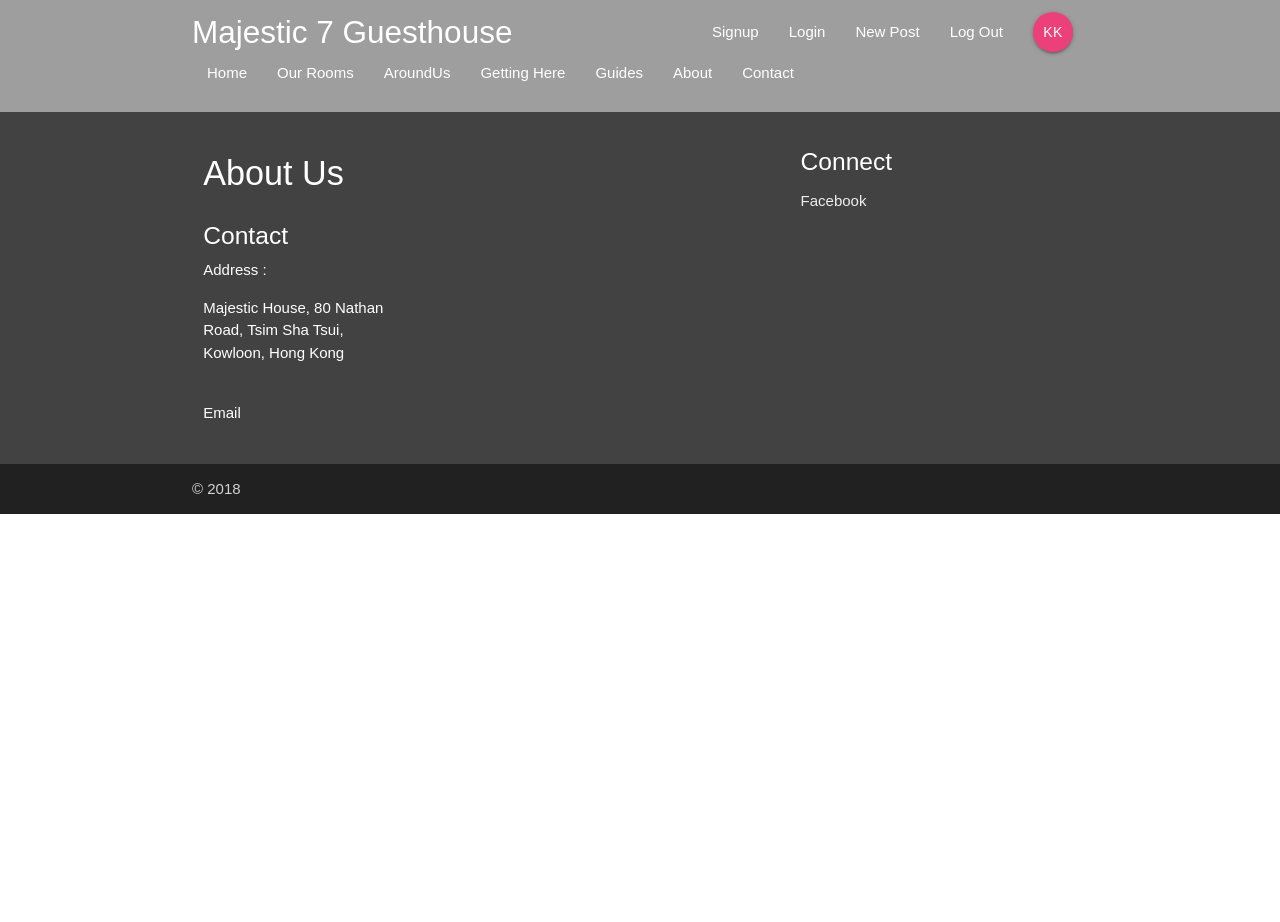
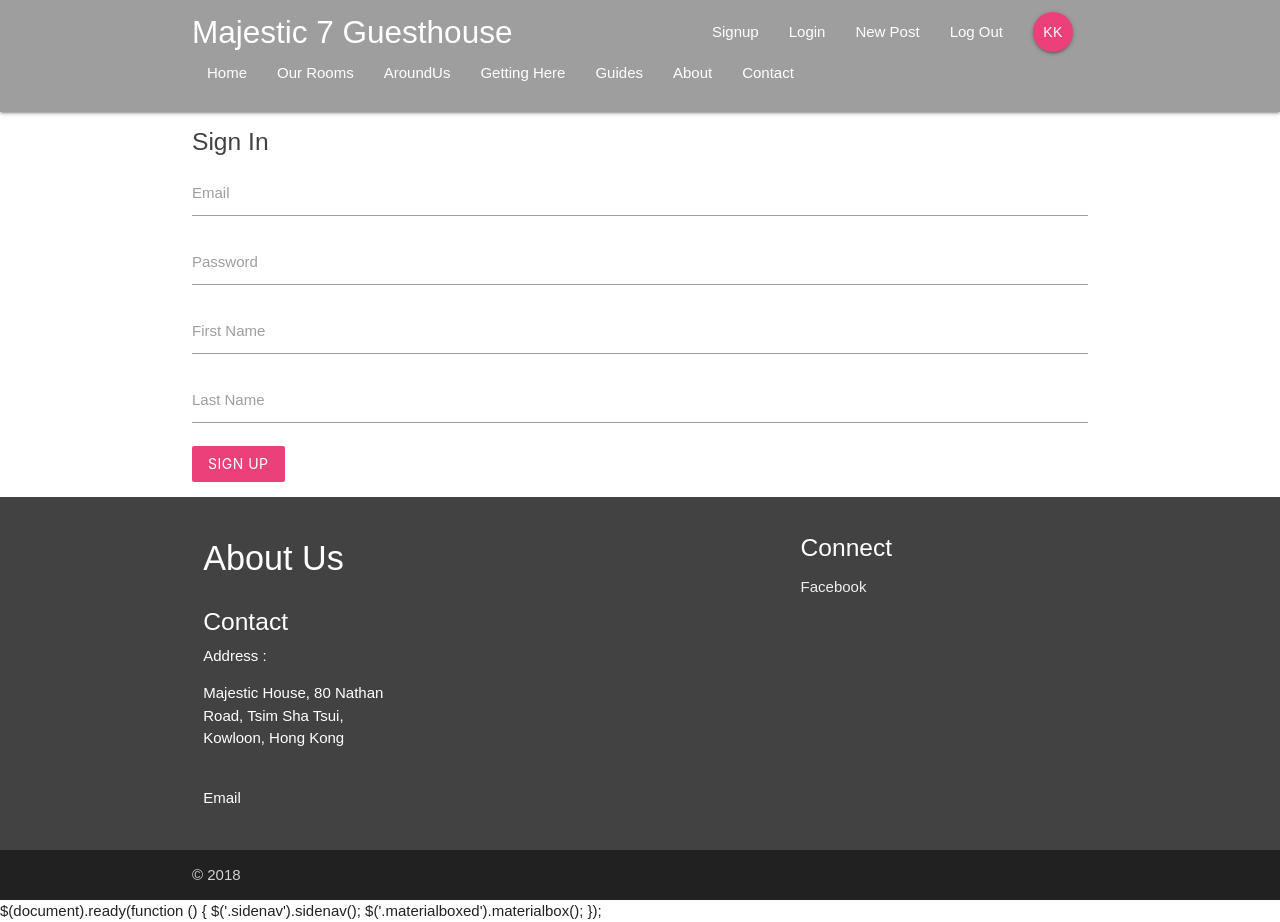
Before and after one commit to clickingmouse/M7GH, a React (Create React App) app in the folder m7gh/: page /signup in a window 1280 px wide. Before the commit the page ends 800 px from the top, so only its background shows below. Built offline with nearby package versions, Linux system fonts and the light colour scheme.

Commit message:
basic guides & auth component

```diff
--- a/m7gh/public/index.html
+++ b/m7gh/public/index.html
@@ -49,8 +49,11 @@
 
 
   <script src="https://code.jquery.com/jquery-3.3.1.min.js"></script>
-  <script src="https://cdnjs.cloudflare.com/ajax/libs/materialize/1.0.0-beta/js/materialize.min.js"></script>
-  <script>
+
+<!-- Compiled and minified JavaScript -->
+    <script src="https://cdnjs.cloudflare.com/ajax/libs/materialize/1.0.0/js/materialize.min.js"></script>
+
+
     $(document).ready(function () {
       $('.sidenav').sidenav();
       $('.materialboxed').materialbox();
--- a/m7gh/src/App.js
+++ b/m7gh/src/App.js
@@ -1,16 +1,18 @@
 import React, { Component } from "react";
-import { BrowserRouter, Route } from "react-router-dom";
+import { BrowserRouter, Route, Switch } from "react-router-dom";
 import Navbar from "./components/layout/Navbar";
 import Home from "./components/home/Home";
 import GettingHere from "./components/gettinghere/GettingHere";
 import Contact from "./components/contact/Contact";
 import GuidesGuide from "./components/guidesguide/GuidesGuide";
 import Guides from "./components/guides/Guides";
-
+import GuideDetails from "./components/guides/GuideDetails";
 import AroundUs from "./components/aroundus/AroundUs";
 import About from "./components/about/About";
 import Footer from "./components/layout/Footer";
 import OurRooms from "./components/ourrooms/OurRooms";
+import SignIn from "./components/auth/SignIn";
+import SignUp from "./components/auth/SignUp";
 
 class App extends Component {
   render() {
@@ -18,14 +20,19 @@ class App extends Component {
       <BrowserRouter>
         <div className="App">
           <Navbar />
+          <Switch>
+            <Route exact path="/" component={Home} />
             <Route path="/home" component={Home} />
             <Route path="/rooms" component={OurRooms} />
 
             <Route path="/about" component={About} />
             <Route path="/getting-here" component={GettingHere} />
             <Route path="/around-us" component={AroundUs} />
-          <Route path="/guides" component={Guides} />
+            <Route exact path="/guides" component={Guides} />
+            <Route path="/guides/:id" component={GuideDetails} />
             <Route path="/contact" component={Contact} />
+            <Route path="/signup" component={SignUp} />
+          </Switch>
           <Footer />
         </div>
       </BrowserRouter>
--- a/m7gh/src/components/auth/SignIn.js
+++ b/m7gh/src/components/auth/SignIn.js
@@ -0,0 +1,47 @@
+import React, { Component } from "react";
+
+class SignIn extends Component {
+  state = {
+    email: "",
+    password: ""
+  };
+  handleChange = e => {
+    this.setState({
+      [e.target.id]: e.target.value
+    });
+  };
+
+  handleSubmit = e => {
+    e.preventDefault();
+    console.log(this.state);
+  };
+  render() {
+    return (
+      <div>
+        <div className="container">
+          <form onSubmit={this.handleSubmit} className="white">
+            <h5 className="grey-text text-darken-3">Sign In</h5>
+            <div className="input-field">
+              <label htmlFor="email">Email</label>
+              <input type="email" id="email" onChange={this.handleChange} />
+            </div>
+
+            <div className="input-field">
+              <label htmlFor="password">Password</label>
+              <input
+                type="password"
+                id="password"
+                onChange={this.handleChange}
+              />
+            </div>
+            <div className="input-field">
+              <button className="btn pink lighten-1 z-depth-0">Login</button>
+            </div>
+          </form>
+        </div>
+      </div>
+    );
+  }
+}
+
+export default SignIn;
--- a/m7gh/src/components/auth/SignUp.js
+++ b/m7gh/src/components/auth/SignUp.js
@@ -0,0 +1,60 @@
+import React, { Component } from "react";
+
+class SignUp extends Component {
+  state = {
+    email: "",
+    password: "",
+    firstName: "",
+    lastName: ""
+  };
+  handleChange = e => {
+    this.setState({
+      [e.target.id]: e.target.value
+    });
+  };
+
+  handleSubmit = e => {
+    e.preventDefault();
+    console.log(this.state);
+  };
+  render() {
+    return (
+      <div>
+        <div className="container">
+          <form onSubmit={this.handleSubmit} className="white">
+            <h5 className="grey-text text-darken-3">Sign In</h5>
+            <div className="input-field">
+              <label htmlFor="email">Email</label>
+              <input type="email" id="email" onChange={this.handleChange} />
+            </div>
+
+            <div className="input-field">
+              <label htmlFor="password">Password</label>
+              <input
+                type="password"
+                id="password"
+                onChange={this.handleChange}
+              />
+            </div>
+
+            <div className="input-field">
+              <label htmlFor="firstName">First Name</label>
+              <input type="text" id="firstName" onChange={this.handleChange} />
+            </div>
+
+            <div className="input-field">
+              <label htmlFor="lastName">Last Name</label>
+              <input type="text" id="lastName" onChange={this.handleChange} />
+            </div>
+
+            <div className="input-field">
+              <button className="btn pink lighten-1 z-depth-0">Sign Up</button>
+            </div>
+          </form>
+        </div>
+      </div>
+    );
+  }
+}
+
+export default SignUp;
--- /dev/null
+++ b/m7gh/src/components/guides/GuideDetails.js
@@ -0,0 +1,26 @@
+import React from "react";
+
+const GuideDetails = props => {
+  const id = props.match.params.id;
+  return (
+    <div className="container section guide-details">
+      <div className="card z-depth-0">
+        <div className="card-content">
+          <span className="card-title">Guide Title - {id}</span>
+          <p>
+            Lorem ipsum dolor sit amet, consectetur adipisicing elit. At facilis
+            laborum harum esse quam expedita voluptatem nisi quod hic eius
+            repudiandae molestias provident voluptatibus incidunt ratione optio,
+            impedit omnis atque.
+          </p>
+        </div>
+        <div className="card-action grey lighten-4 grey-text">
+          <div>Posted by M7</div>
+          <div>post date</div>
+        </div>
+      </div>
+    </div>
+  );
+};
+
+export default GuideDetails;
--- a/m7gh/src/components/guides/Guides.js
+++ b/m7gh/src/components/guides/Guides.js
@@ -1,10 +1,20 @@
 import React, { Component } from "react";
+import Newest from "./Newest";
+import GuidesList from "./GuidesList";
 
 export class Guides extends Component {
   render() {
     return (
       <div class="guides container">
         <p>A Guides</p>
+        <div className="row">
+          <div className="col s12 m6">
+            <GuidesList />
+          </div>
+          <div className="col s12 m5 offset-m1">
+            <Newest />
+          </div>
+        </div>
       </div>
     );
   }
--- /dev/null
+++ b/m7gh/src/components/guides/GuidesList.js
@@ -0,0 +1,15 @@
+import React from "react";
+import GuidesSummary from "./GuidesSummary";
+
+const GuidesList = () => {
+  return (
+    <div className="guide-list section">
+      <GuidesSummary />
+      <GuidesSummary />
+      <GuidesSummary />
+      <GuidesSummary />
+    </div>
+  );
+};
+
+export default GuidesList;
--- /dev/null
+++ b/m7gh/src/components/guides/GuidesSummary.js
@@ -0,0 +1,14 @@
+import React from "react";
+
+const GuidesSummary = () => {
+  return (
+    <div className="card z-depth-0 guide-list-summary">
+      <div className="card-content grey-text text-darken-3">
+        <span className="card-title">Guide's Title</span>
+        <p>Posted by M7</p>
+        <p className="grey-text">3rd September 2AM</p>
+      </div>
+    </div>
+  );
+};
+export default GuidesSummary;
--- /dev/null
+++ b/m7gh/src/components/guides/Newest.js
@@ -0,0 +1,7 @@
+import React from "react";
+
+const Newest = () => {
+  return <div>Newest</div>;
+};
+
+export default Newest;
```
Lines whose indentation alone changed are shown as unchanged.
